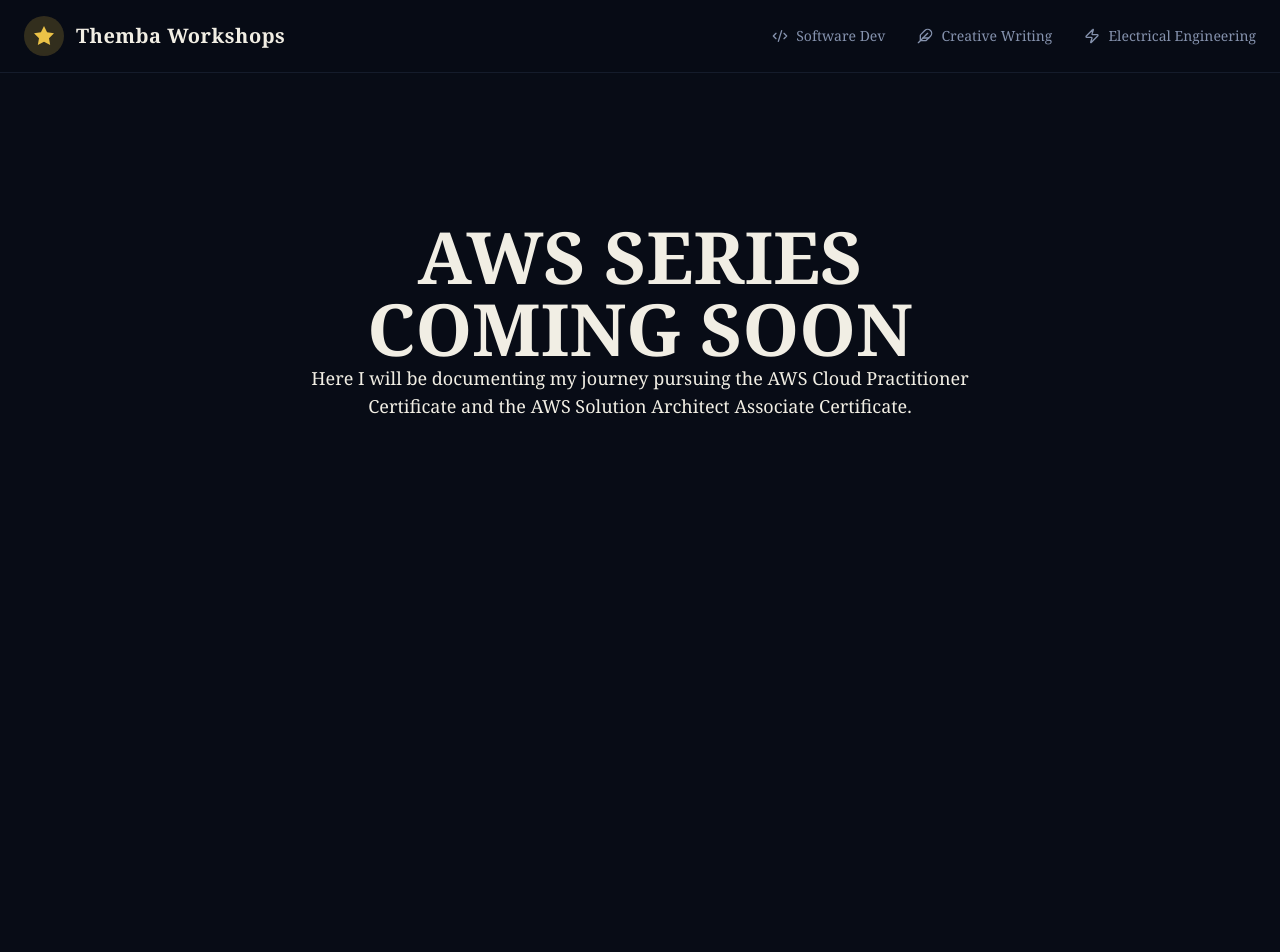
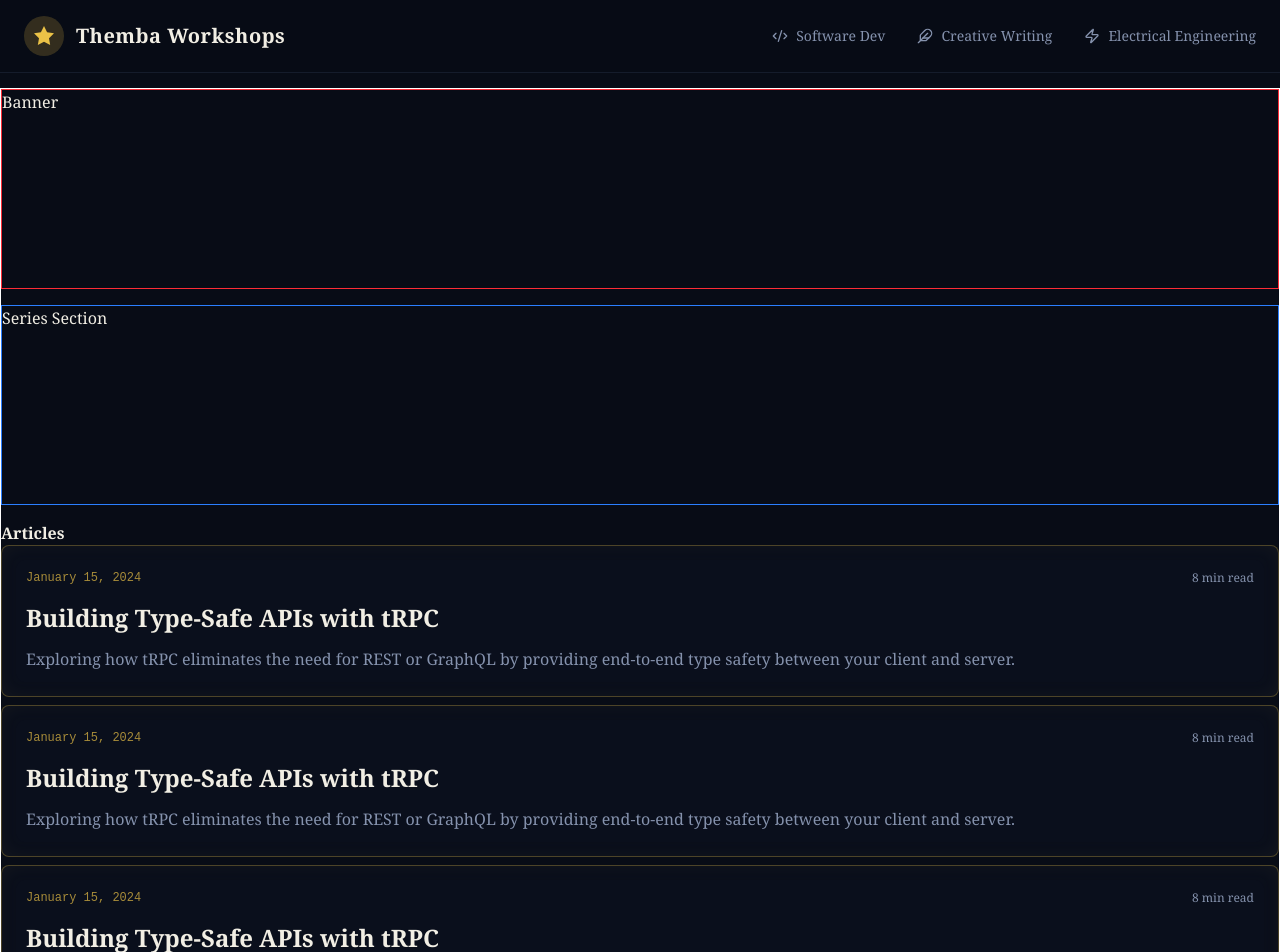
Before and after one commit to ThembaMtshelwane/themba-workshops, a React (Vite) app: page /software in a window 1280 px wide. Shown: the top 952 px of the page. Before the commit the page ends 800 px from the top, so only its background shows below. Built offline with nearby package versions, Linux system fonts and the light colour scheme.

Commit message:
updated software page

```diff
--- a/src/components/Hero.tsx
+++ b/src/components/Hero.tsx
@@ -1,6 +1,6 @@
 const Hero = () => {
   return (
-    <>
+    <section className=" min-h-[80vh] flex items-center justify-center overflow-hidden">
       {/* Hero Section */}
 
       <div className="relative z-10 container mx-auto px-6 text-center">
@@ -46,7 +46,7 @@
             <div className="w-1.5 h-1.5 bg-primary rounded-full animate-pulse" />
           </div>
         </div> */}
-    </>
+    </section>
   );
 };
 
--- a/src/layout/MainLayout.tsx
+++ b/src/layout/MainLayout.tsx
@@ -5,7 +5,7 @@
   return (
     <section>
       <Navbar />
-      <main className="relative min-h-[80vh] flex items-center justify-center overflow-hidden">
+      <main className="mt-22 relative">
         <Outlet />
       </main>
     </section>
--- a/src/pages/InProgress.tsx
+++ b/src/pages/InProgress.tsx
@@ -5,10 +5,12 @@
 
 const InProgress = ({ title, summary }: Props) => {
   return (
-    <div className=" mx-auto max-w-187.5 text-center">
-      <h1 className="text-7xl">{title}</h1>
-      <p className="text-lg px-2">{summary}</p>
-    </div>
+    <section className="min-h-[80vh] flex items-center justify-center overflow-hidden">
+      <div className=" mx-auto max-w-187.5 text-center">
+        <h1 className="text-7xl">{title}</h1>
+        <p className="text-lg px-2">{summary}</p>
+      </div>
+    </section>
   );
 };
 
--- a/src/pages/Software.tsx
+++ b/src/pages/Software.tsx
@@ -1,14 +1,30 @@
-import InProgress from "./InProgress";
+import ArticleCard from "../components/ArticleCard";
 
 const Software = () => {
+  const article = {
+    id: "1",
+    slug: "building-type-safe-apis-with-trpc",
+    title: "Building Type-Safe APIs with tRPC",
+    excerpt:
+      "Exploring how tRPC eliminates the need for REST or GraphQL by providing end-to-end type safety between your client and server.",
+    date: "January 15, 2024",
+    readTime: "8 min read",
+    body: "Something long",
+  };
   return (
-    <section className="">
-      <InProgress
-        title={"AWS SERIES COMING SOON"}
-        summary={
-          "Here I will be documenting my journey pursuing the AWS Cloud Practitioner Certificate and the AWS Solution Architect Associate Certificate."
-        }
-      />
+    <section className="w-full border border-white flex flex-col gap-4 ">
+      <div className="w-full border border-red-500 h-50">Banner</div>
+      <div className="w-full border border-blue-500 h-50">Series Section</div>
+      <div>
+        <h3>Articles</h3>
+        <div className="flex flex-col gap-2">
+          <ArticleCard article={article} />
+          <ArticleCard article={article} />
+          <ArticleCard article={article} />
+          <ArticleCard article={article} />
+          <ArticleCard article={article} />
+        </div>
+      </div>
     </section>
   );
 };
```
